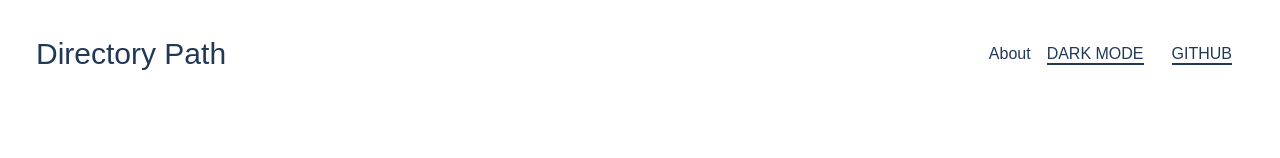
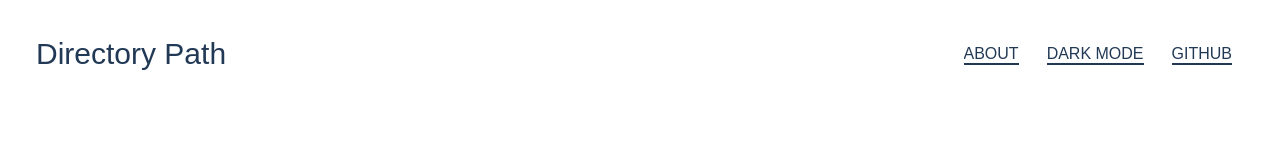
Before and after one commit to schaeferjessica/directory-path, a Next.js app: page / in a window 1280 px wide. Shown: the top 158 px of the page. Built offline with nearby package versions, Linux system fonts and the light colour scheme.

Commit message:
feat(_app): Add class to the about link

```diff
--- a/pages/_app.js
+++ b/pages/_app.js
@@ -21,7 +21,7 @@ function MyApp({ Component, pageProps }) {
             <h1>Directory Path</h1>
           </header>
           <ul className="flex mt-2 sm:mt-0">
-            <li><Link href="/about" className="underline-text uppercase">About</Link></li>
+            <li className="mr-3 sm:ml-4 underline-text uppercase"><Link href="/about">About</Link></li>
             <li className="mr-3 sm:ml-4"><button className="underline-text uppercase">Dark Mode</button></li>
             <li className="mr-3 sm:ml-4"><a className="underline-text uppercase block" href="https://github.com/schaeferjessica/directory-path" target="_blank" rel="noreferrer">Github</a></li>
           </ul>
```
